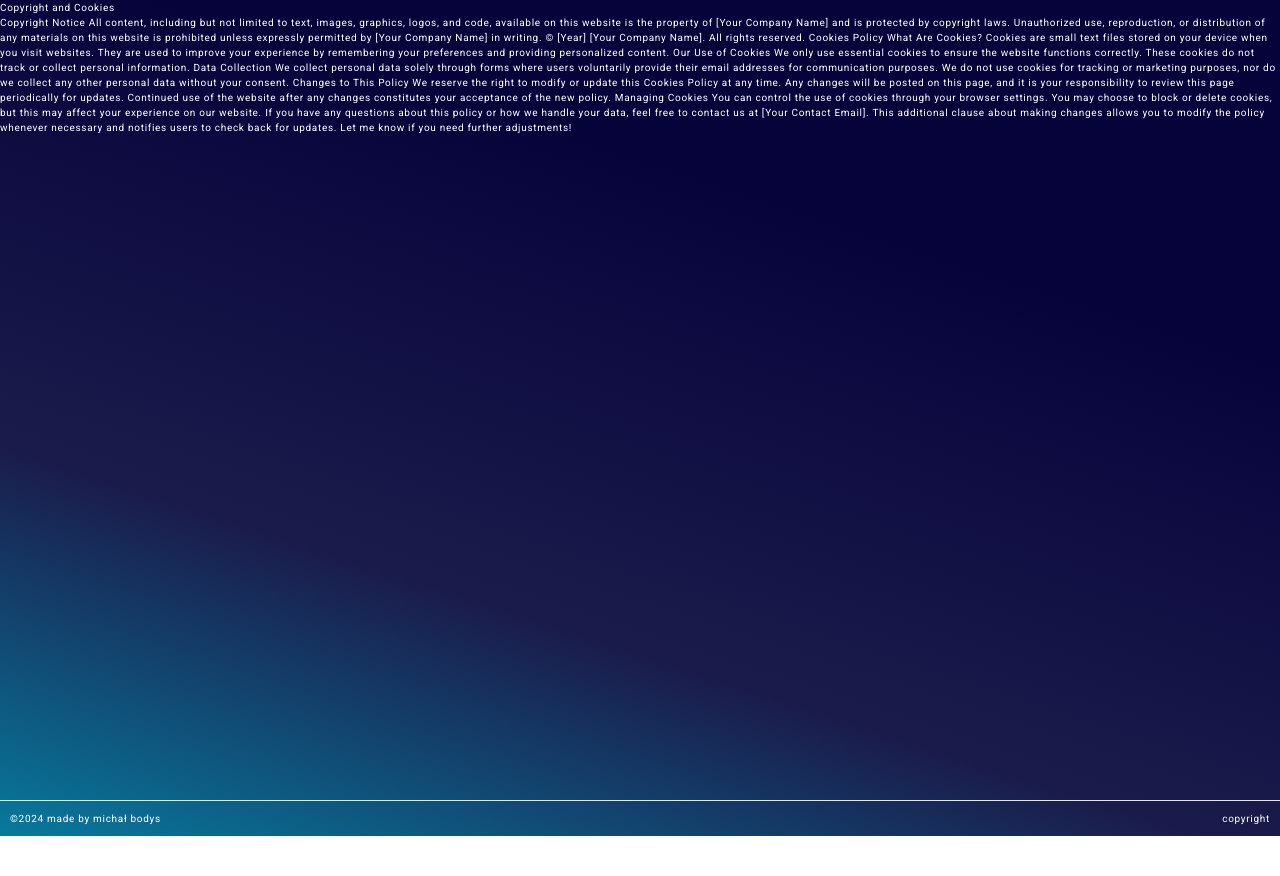
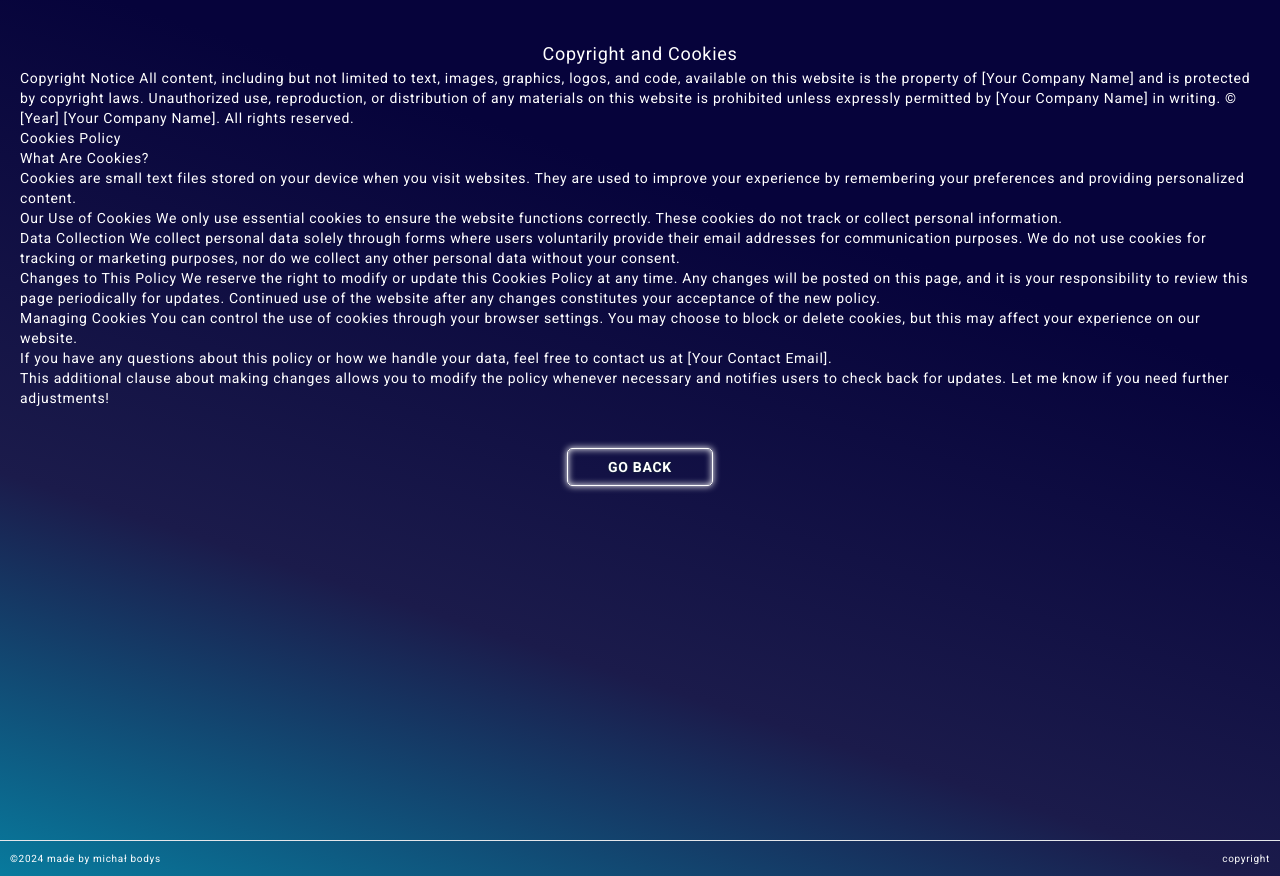
Before and after one commit to MichalBodys/micam4power, a React (Create React App) app: page /copyright-cookies in a window 1280 px wide. Before the commit the page ends 836 px from the top, so only its background shows below. Built offline with nearby package versions, Linux system fonts and the light colour scheme; a web font is replaced by a local one.

Commit message:
copyright back button

```diff
--- a/src/Sections/CopyrightCookies/CopyrightCookies.js
+++ b/src/Sections/CopyrightCookies/CopyrightCookies.js
@@ -1,34 +1,38 @@
 
 const CopyrightCookies = () => {
   return (
-    <div className="copyright-cookies h-lvh">
-      <h1>Copyright and Cookies</h1>
-      <p>
+    <div className="copyright-cookies h-lvh flex items-center flex-col mt-10 mx-5">
+      <h1 className=" text-lg">Copyright and Cookies</h1>
+      <p className="text-sm">
       Copyright Notice
         All content, including but not limited to text, images, graphics, logos, and code, available on this website is the property of [Your Company Name] and is protected by copyright laws. Unauthorized use, reproduction, or distribution of any materials on this website is prohibited unless expressly permitted by [Your Company Name] in writing.
 
         © [Year] [Your Company Name]. All rights reserved.
+        <br/>
 
         Cookies Policy
+        <br/>
         What Are Cookies?
+        <br/>
         Cookies are small text files stored on your device when you visit websites. They are used to improve your experience by remembering your preferences and providing personalized content.
-
+        <br/>
         Our Use of Cookies
         We only use essential cookies to ensure the website functions correctly. These cookies do not track or collect personal information.
-
+        <br/>
         Data Collection
         We collect personal data solely through forms where users voluntarily provide their email addresses for communication purposes. We do not use cookies for tracking or marketing purposes, nor do we collect any other personal data without your consent.
-
+        <br/>
         Changes to This Policy
         We reserve the right to modify or update this Cookies Policy at any time. Any changes will be posted on this page, and it is your responsibility to review this page periodically for updates. Continued use of the website after any changes constitutes your acceptance of the new policy.
-
+        <br/>
         Managing Cookies
         You can control the use of cookies through your browser settings. You may choose to block or delete cookies, but this may affect your experience on our website.
-
+        <br/>
         If you have any questions about this policy or how we handle your data, feel free to contact us at [Your Contact Email].
-
+        <br/>
         This additional clause about making changes allows you to modify the policy whenever necessary and notifies users to check back for updates. Let me know if you need further adjustments!
       </p>
+      <button  className="relative mt-10 text-sm py-2"><a href="/" className="py-3 px-10">Go back</a></button>
     </div>
   );
 };
```
